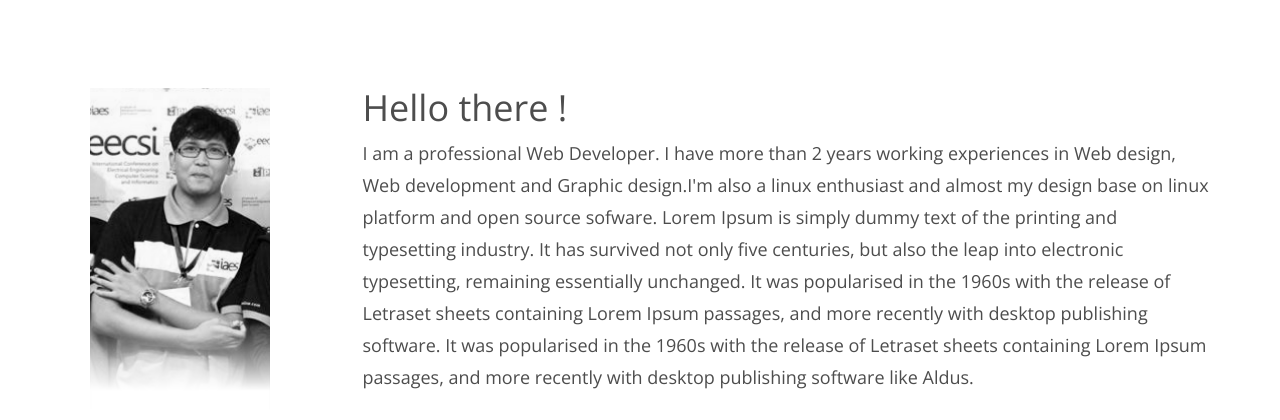
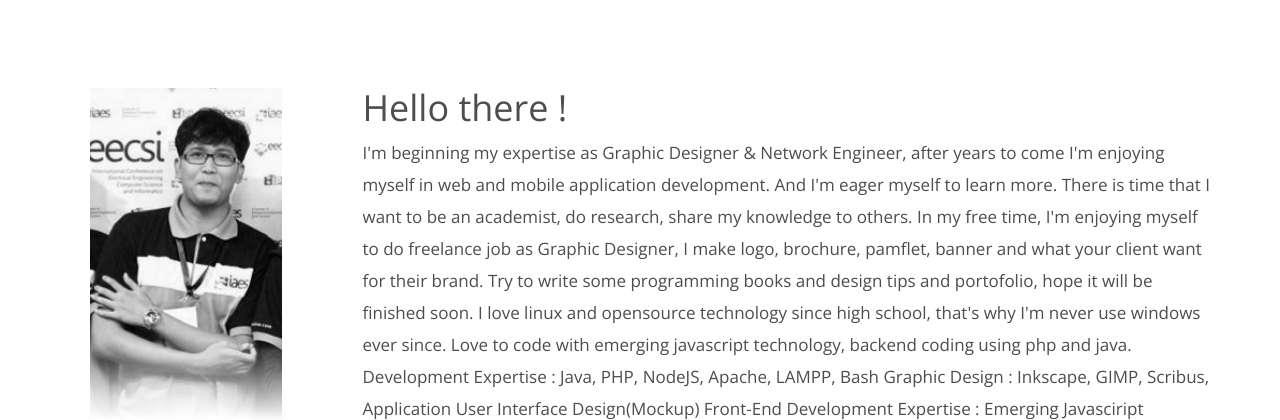
Before and after one commit to ridwanzal/EdoWeb, a plain HTML site: page index.html in a window 1280 px wide. Shown: the part 734-1154 px from the top of the page. Drawn offline with nearby package versions, Linux system fonts and the light colour scheme; some packages are replaced by stand-ins of ours; no server answers; files whose address does not match are found by name.

Commit message:
commit new features

```diff
--- a/css/style.css
+++ b/css/style.css
@@ -136,7 +136,7 @@ nav > .mynav{
 /*TEXT*/
 /*=======================================*/
 .medium_text{
-	font-size: 18px;
+	font-size: 17px;
 	font-weight: 300;
 	line-height: 32px;
 }
--- a/index.html
+++ b/index.html
@@ -79,18 +79,23 @@
             <div class="container">
                 <div class="row">
                     <div class="col-lg-3 col-md-6 col-xs-12">
-                        <img alt="" height="328px" id="myimage" src="img/me2.png" width="180px"><br>
+                        <img alt="" height="360px" id="myimage" src="img/me2.png" width="192px"><br>
                         <a href="" title="facebook"><span class="fa fa-facebook social"></span></a> <a href="" title="linkedin"><span class="fa fa-linkedin social"></span></a> <a href="" title="instagram"><span class="fa fa-instagram social"></span></a>
                     </div>
                     <div class="col-lg-9 col-md-6 col-xs-12">
                         <h1>Hello there !</h1>
-                        <p class="medium_text">I am a professional Web Developer. I have more than 2 years working experiences in Web design,
-                             Web development and Graphic design.I'm also a linux enthusiast and almost my design base on linux platform and open source sofware.
-                             Lorem Ipsum is simply dummy text of the printing and typesetting industry.
-                             It has survived not only five centuries, but also the leap into electronic typesetting, remaining essentially unchanged.
-                             It was popularised in the 1960s with the release of Letraset sheets containing Lorem Ipsum passages,
-                             and more recently with desktop publishing software. It was popularised in the 1960s with the release of
-                            Letraset sheets containing Lorem Ipsum passages, and more recently with desktop publishing software like Aldus. </p><!--                        <span><img src="img/me.png" alt="me" img-responsive width="30px;" height="30px;"></span><quotes>&nbsp;&nbsp;&nbsp;M. Ridwan Zalbina | edo</quotes> -->
+                        <p class="medium_text">I'm beginning my expertise as Graphic Designer & Network Engineer, after years to come I'm enjoying myself in web and mobile application development. And I'm eager myself to learn more. There is time that I want to be an academist, do research, share my knowledge to others.
+
+                            In my free time, I'm enjoying myself to do freelance job as Graphic Designer, I make logo, brochure, pamflet, banner and what your client want for their brand. Try to write some programming books and design tips and portofolio, hope it will be finished soon.
+
+                            I love linux and opensource technology since high school, that's why I'm never use windows ever since. Love to code with emerging
+                            javascript technology, backend coding using php and java.
+
+                            Development Expertise : Java, PHP, NodeJS, Apache, LAMPP, Bash
+
+                            Graphic Design : Inkscape, GIMP, Scribus, Application User Interface Design(Mockup)
+
+                            Front-End Development Expertise : Emerging Javasciript Technology, JQuery, HTML5, CSS3 </p><!--                        <span><img src="img/me.png" alt="me" img-responsive width="30px;" height="30px;"></span><quotes>&nbsp;&nbsp;&nbsp;M. Ridwan Zalbina | edo</quotes> -->
                         <button class="button1_outline_small_black block_display mycv download" type="button"><span class="fa fa-caret-right"></span>&nbsp;&nbsp;Download my CV</button> &nbsp;&nbsp;&nbsp; <button class="button1_outline_small_black block_display block_display linkedin" type="button"><span class="fa fa-linkedin"></span>&nbsp;&nbsp;View my Linkedin</button>
                     </div>
                 </div>
```
